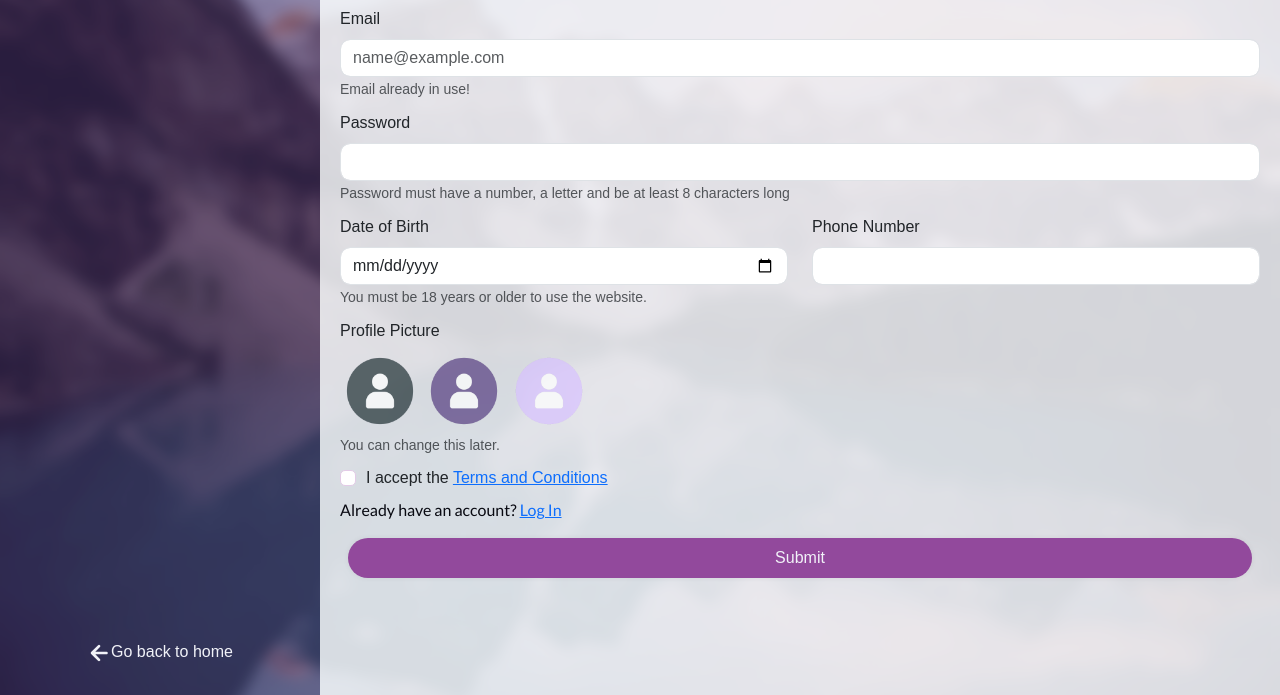
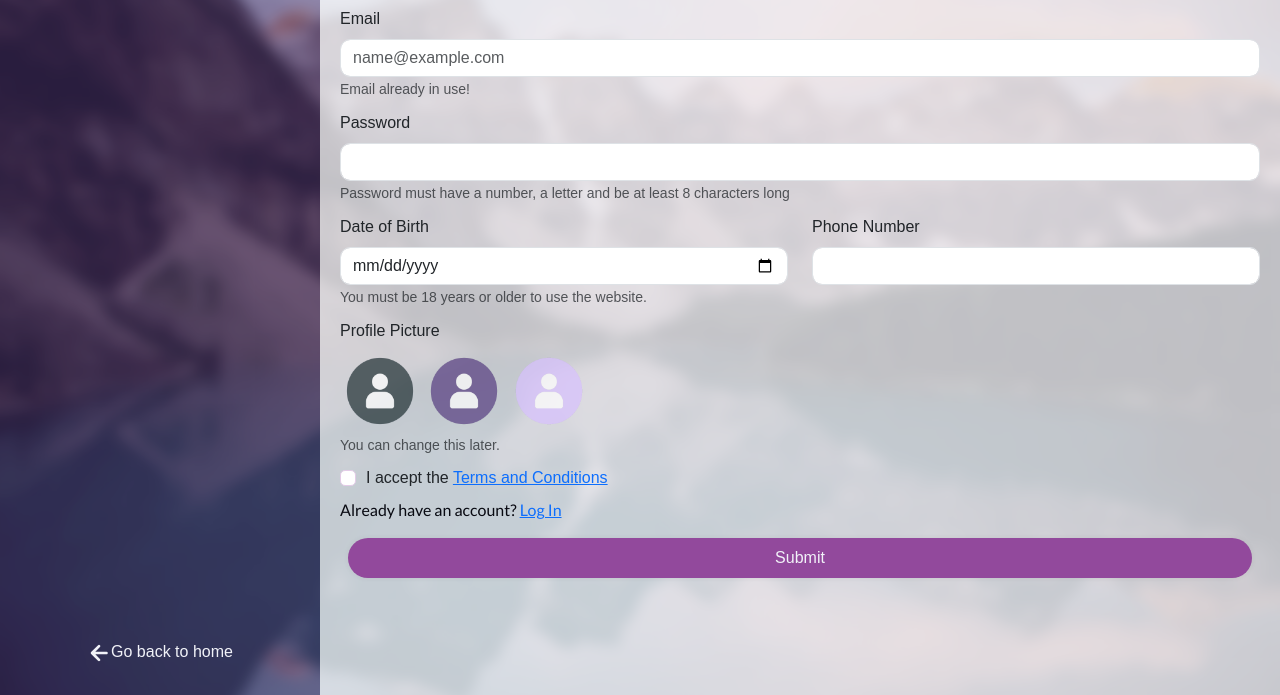
Before and after one commit to dibarra19976/cssEJ1, a plain HTML site: page docs/register.html in a window 1280 px wide. Shown: the part 105-800 px from the top of the page. Drawn offline with nearby package versions, Linux system fonts and the light colour scheme; a web font is replaced by a local one.

Commit message:
adjustments

```diff
--- a/styles/register.css
+++ b/styles/register.css
@@ -8,7 +8,7 @@
 }
 
 .register-fields {
-  background-color: #f1f2f8e1 !important;
+  background-color: #f1f2f8ca !important;
 }
 
 .bg-primary-transparent{
```
